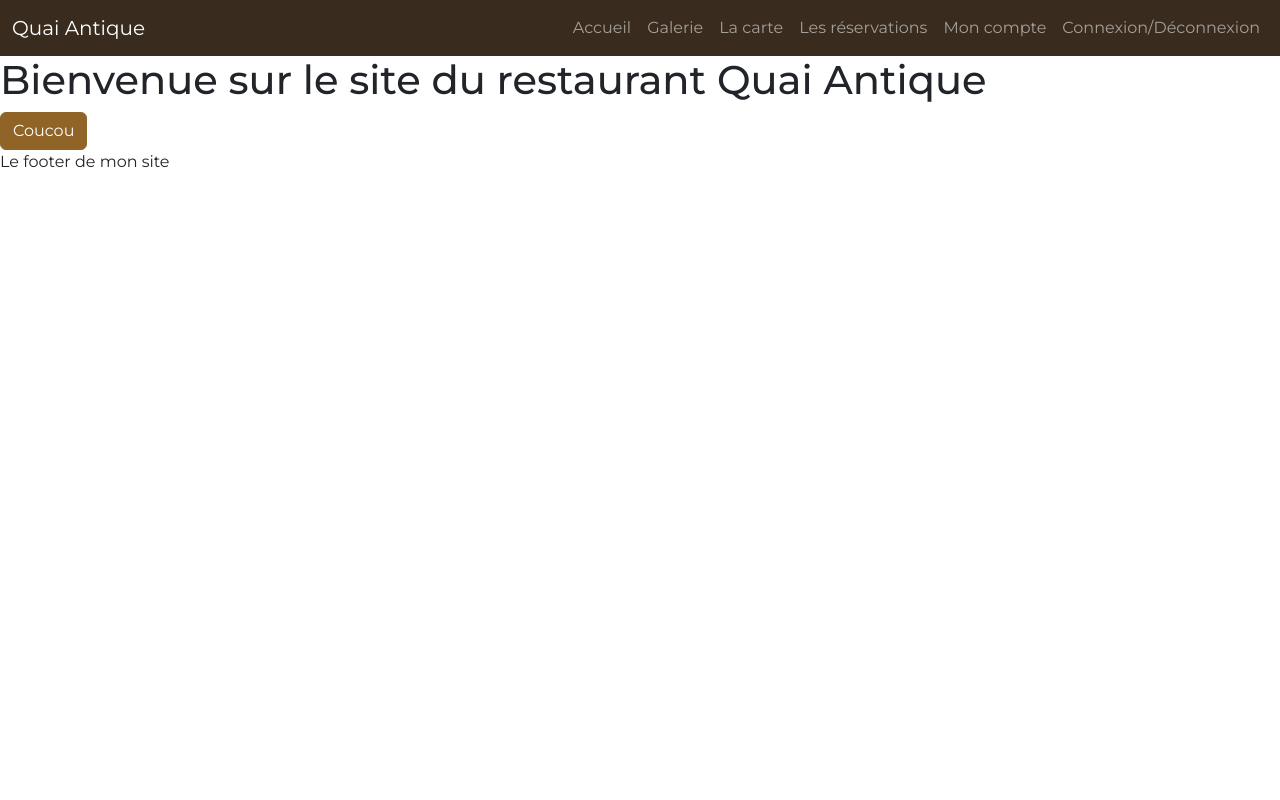
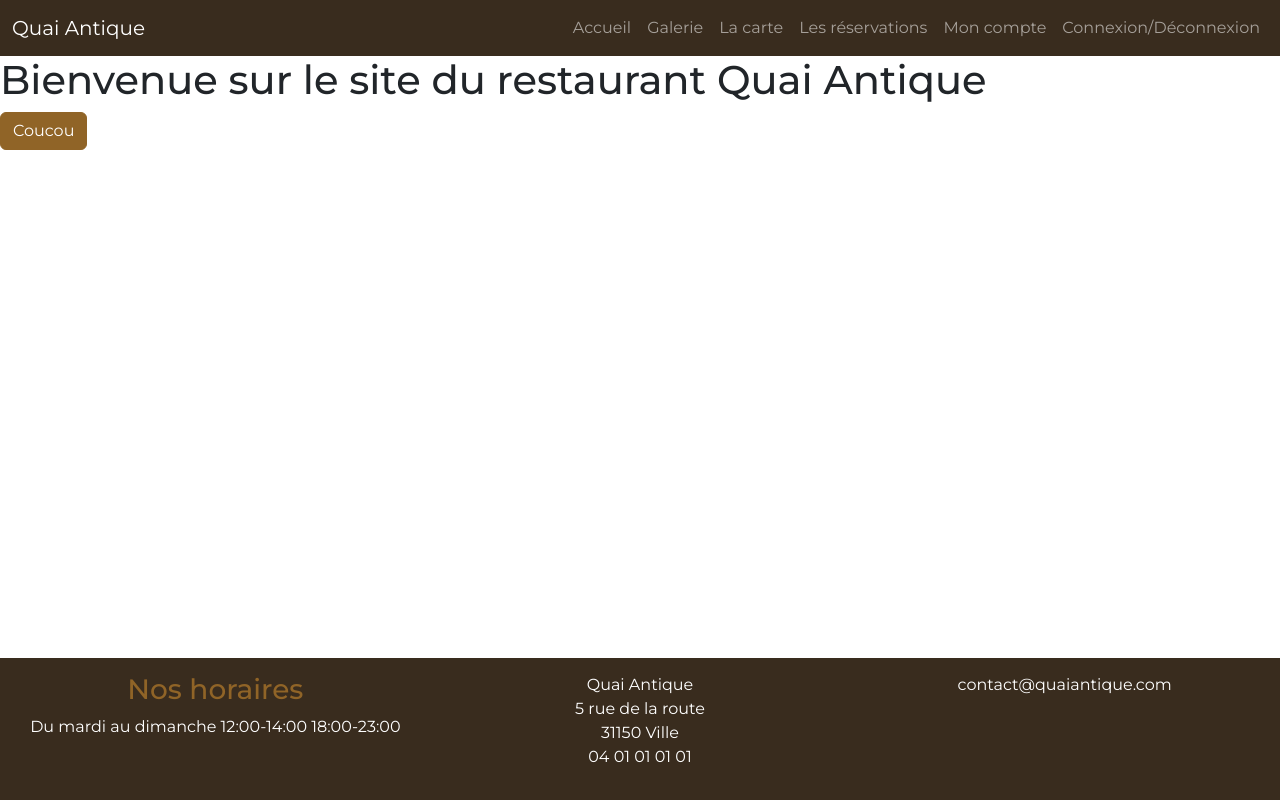
Before and after one commit to r-meynet/QuaiAntiqueRestaurantFront, a website with bundled scripts: page index.html in a window 1280 px wide. Built offline with nearby package versions, Linux system fonts and the light colour scheme; files whose address does not match are found by name; a web font is replaced by a local one.

Commit message:
Ajout du footer

```diff
--- a/index.html
+++ b/index.html
@@ -59,7 +59,28 @@
             <!-- Le contenu de la page sera injecté ici -->
         </main>
 
-        <footer>Le footer de mon site</footer>
+        <footer class="bg-dark text-white text-center footer">
+            <div class="row">
+                <div class="col-12 col-lg-4">
+                    <h3 class="text-primary">Nos horaires</h3>
+                    <p>Du mardi au dimanche 12:00-14:00 18:00-23:00</p>
+                </div>
+                <div class="col-6 col-lg-4">
+                    <p>
+                        Quai Antique
+                        <br />
+                        5 rue de la route
+                        <br />
+                        31150 Ville
+                        <br />
+                        04 01 01 01 01
+                    </p>
+                </div>
+                <div class="col-6 col-lg-4">
+                    <p>contact@quaiantique.com</p>
+                </div>
+            </div>
+        </footer>
 
         <script type="module" src="./Router/router.js"></script>
         <script src="./node_modules/bootstrap/dist/js/bootstrap.bundle.min.js"></script>
--- a/scss/main.scss
+++ b/scss/main.scss
@@ -1,2 +1,18 @@
 @import url("/node_modules/bootstrap-icons/font/bootstrap-icons.css");
 @import "custom";
+
+html {
+    position: relative;
+    min-height: 100%;
+}
+
+main {
+    margin-bottom: 250px;
+}
+
+footer.footer {
+    padding: 15px;
+    position: absolute;
+    bottom: 0;
+    width: 100%;
+}
```
Also changed, not shown: scss/main.css, 1 other file.
